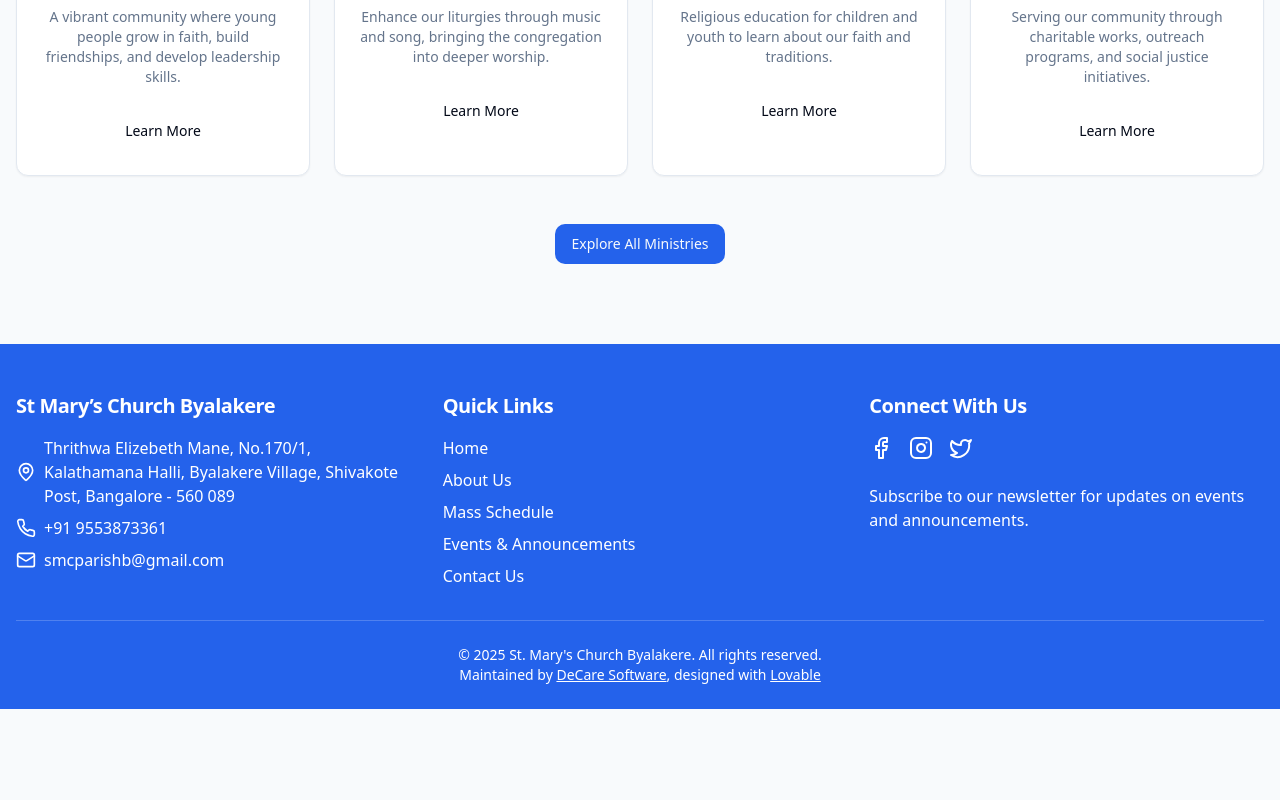
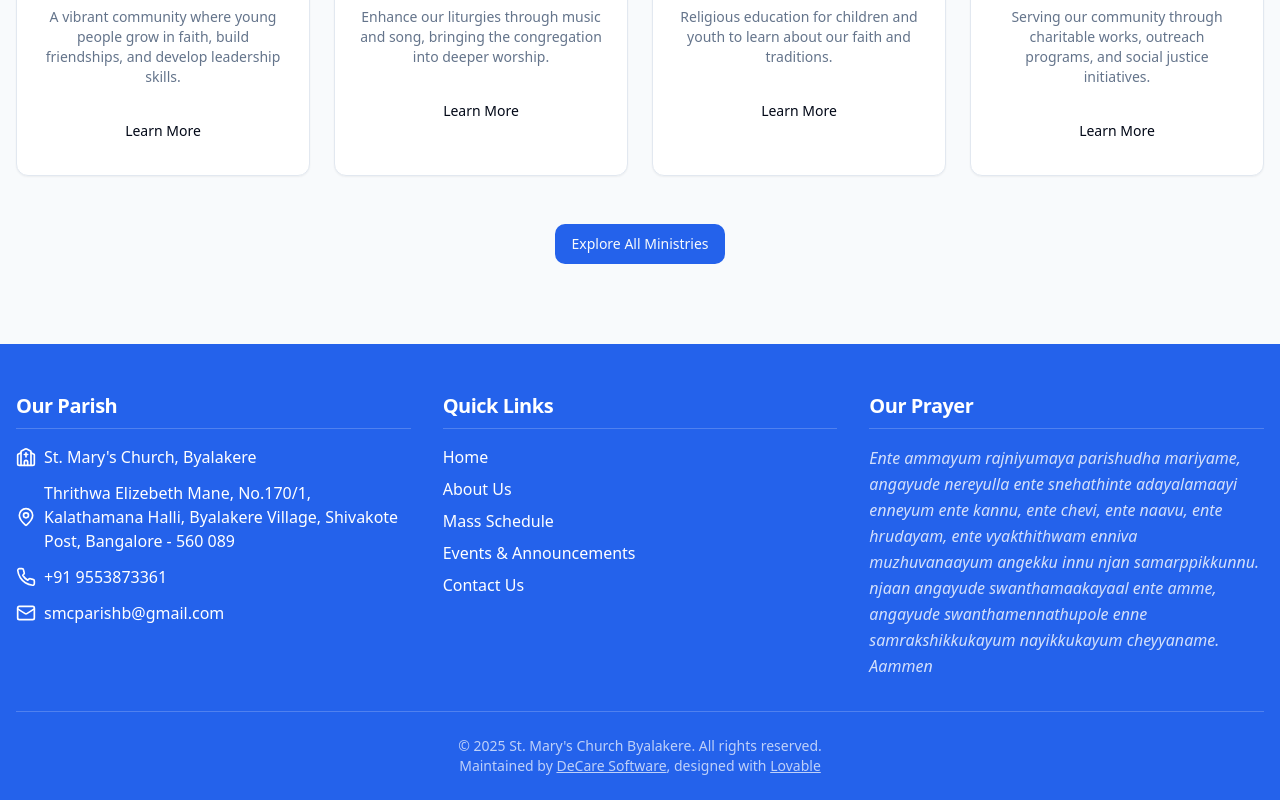
Before and after one commit to camsvn/StMarysByalakere, a React (Vite) app: page / in a window 1280 px wide. Shown: the part 3612-4412 px from the top of the page. Before the commit the page ends 4321 px from the top, so only its background shows below. Built offline with nearby package versions, Linux system fonts and the light colour scheme.

Commit message:
refactor: footer layout chnage
remove spanish from language, add our prayer section

```diff
--- a/src/components/layout/Footer.tsx
+++ b/src/components/layout/Footer.tsx
@@ -1,8 +1,10 @@
 
 import { Link } from "react-router-dom";
-import { Facebook, Instagram, Twitter, Mail, Phone, MapPin } from "lucide-react";
+import { Facebook, Instagram, Twitter, Mail, Phone, MapPin, Church } from "lucide-react";
+import { useLanguage } from "@/contexts/LanguageContext";
 
 const Footer = () => {
+  const { t } = useLanguage();
   const currentYear = new Date().getFullYear();
 
   return (
@@ -10,9 +12,13 @@ const Footer = () => {
       <div className="container mx-auto px-4">
         <div className="grid grid-cols-1 md:grid-cols-3 gap-8 mb-8">
           {/* Church Info */}
-          <div>
-            <h3 className="text-xl font-bold mb-4">St Mary’s Church Byalakere</h3>
-            <ul className="space-y-2">
+          <div className="space-y-4">
+            <h3 className="text-xl font-bold mb-4 border-b border-white/20 pb-2">Our Parish</h3>
+            <ul className="space-y-3">
+            <li className="flex items-start">
+                <Church className="mr-2 h-5 w-5 min-w-5 mt-0.5 flex-shrink-0" />
+                <span>St. Mary's Church, Byalakere</span>
+              </li>
               <li className="flex items-center">
                 <MapPin className="mr-2 h-5 w-5 min-w-5" />
                 <span>Thrithwa Elizebeth Mane, No.170/1, Kalathamana Halli, Byalakere Village, Shivakote Post, Bangalore - 560 089</span>
@@ -33,8 +39,8 @@ const Footer = () => {
           </div>
 
           {/* Quick Links */}
-          <div>
-            <h3 className="text-xl font-bold mb-4">Quick Links</h3>
+          <div className="space-y-4">
+            <h3 className="text-xl font-bold mb-4 border-b border-white/20 pb-2">Quick Links</h3>
             <ul className="space-y-2">
               <li>
                 <Link to="/" className="hover:underline">Home</Link>
@@ -54,9 +60,15 @@ const Footer = () => {
             </ul>
           </div>
 
+          {/* Our Prayer */}
+          <div className="space-y-4">
+            <h3 className="text-xl font-bold mb-4 border-b border-white/20 pb-2">Our Prayer</h3>
+            <p className="text-white/80 leading-relaxed italic">{t("ourPrayer")}</p>
+          </div>
+
           {/* Connect With Us */}
-          <div>
-            <h3 className="text-xl font-bold mb-4">Connect With Us</h3>
+          {/* <div>
+            <h3 className="text-xl font-bold mb-4 border-b border-white/20 pb-2">Connect With Us</h3>
             <div className="flex space-x-4 mb-6">
               <a
                 href="#"
@@ -81,15 +93,15 @@ const Footer = () => {
               </a>
             </div>
             <p>Subscribe to our newsletter for updates on events and announcements.</p>
-          </div>
+          </div> */}
         </div>
 
         {/* Bottom Section */}
-        <div className="border-t border-white/20 pt-6 mt-6 text-center text-sm">
+        <div className="border-t border-white/20 pt-6 mt-6 text-center text-sm text-white/70">
           <p>
             &copy; {currentYear} St. Mary's Church Byalakere. All rights reserved.
             <br />
-            Maintained by <a className="underline" href="https://www.decare.team/">DeCare Software</a>, designed with <a className="underline" href="https://lovable.dev/">Lovable</a>
+            Maintained by <a className="underline hover:text-white" href="https://www.decare.team/">DeCare Software</a>, designed with <a className="underline hover:text-white" href="https://lovable.dev/">Lovable</a>
           </p>
         </div>
       </div>
--- a/src/contexts/LanguageContext.tsx
+++ b/src/contexts/LanguageContext.tsx
@@ -140,6 +140,12 @@ const translations: Translations = {
     ml: "ഇഷ്ടമുള്ള തുക",
     es: "Cantidad Personalizada",
   },
+  // Our Prayer
+  ourPrayer: {
+    en: "Ente ammayum rajniyumaya parishudha mariyame, angayude nereyulla ente snehathinte adayalamaayi enneyum ente kannu, ente chevi, ente naavu, ente hrudayam, ente vyakthithwam enniva muzhuvanaayum angekku innu njan samarppikkunnu. njaan angayude swanthamaakayaal ente amme, angayude swanthamennathupole enne samrakshikkukayum nayikkukayum cheyyaname. Aammen",
+    ml: "എന്റെ അമ്മയും രാജ്ഞിയുമായ പരിശുദ്ധ മറിയമേ, അങ്ങയുടെ നേരെയുള്ള എന്റെ സ്നേഹത്തിന്റെ അടയാളമായി എന്നെയും എന്റെ കണ്ണ്, എന്റെ ചെവി, എന്റെ നാവു, എന്റെ ഹൃദയം, എന്റെ വ്യക്തിത്വം എന്നിവ മുഴുവനായും അങ്ങേക്ക് ഇന്ന് ഞാൻ സമർപ്പിക്കുന്നു. ഞാൻ അങ്ങയുടെ സ്വന്തമാകയാൽ എന്റെ അമ്മെ, അങ്ങയുടെ സ്വന്തമെന്നതുപോലെ എന്നെ സംരക്ഷിക്കുകയും നയിക്കുകയും ചെയ്യണമേ. ആമ്മേൻ",
+    // es: "Una comunidad católica Malabar de fe, esperanza y caridad",
+  },
 };
 
 // Context type
@@ -165,7 +171,7 @@ export const LanguageProvider: React.FC<{ children: ReactNode }> = ({ children }
   const availableLanguages = [
     { code: "en" as Language, name: "English" },
     { code: "ml" as Language, name: "Malayalam" },
-    { code: "es" as Language, name: "Spanish" },
+    // { code: "es" as Language, name: "Spanish" },
   ];
 
   // Update localStorage when language changes
```
